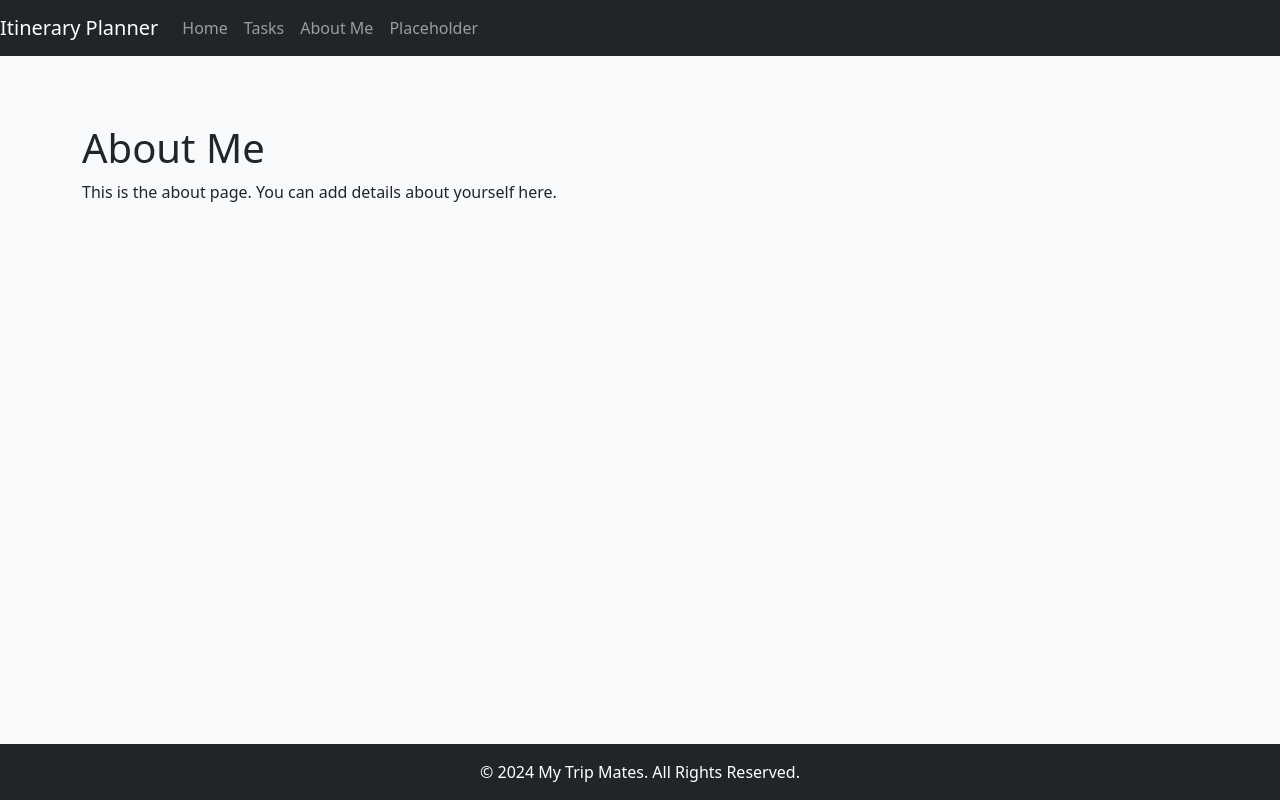
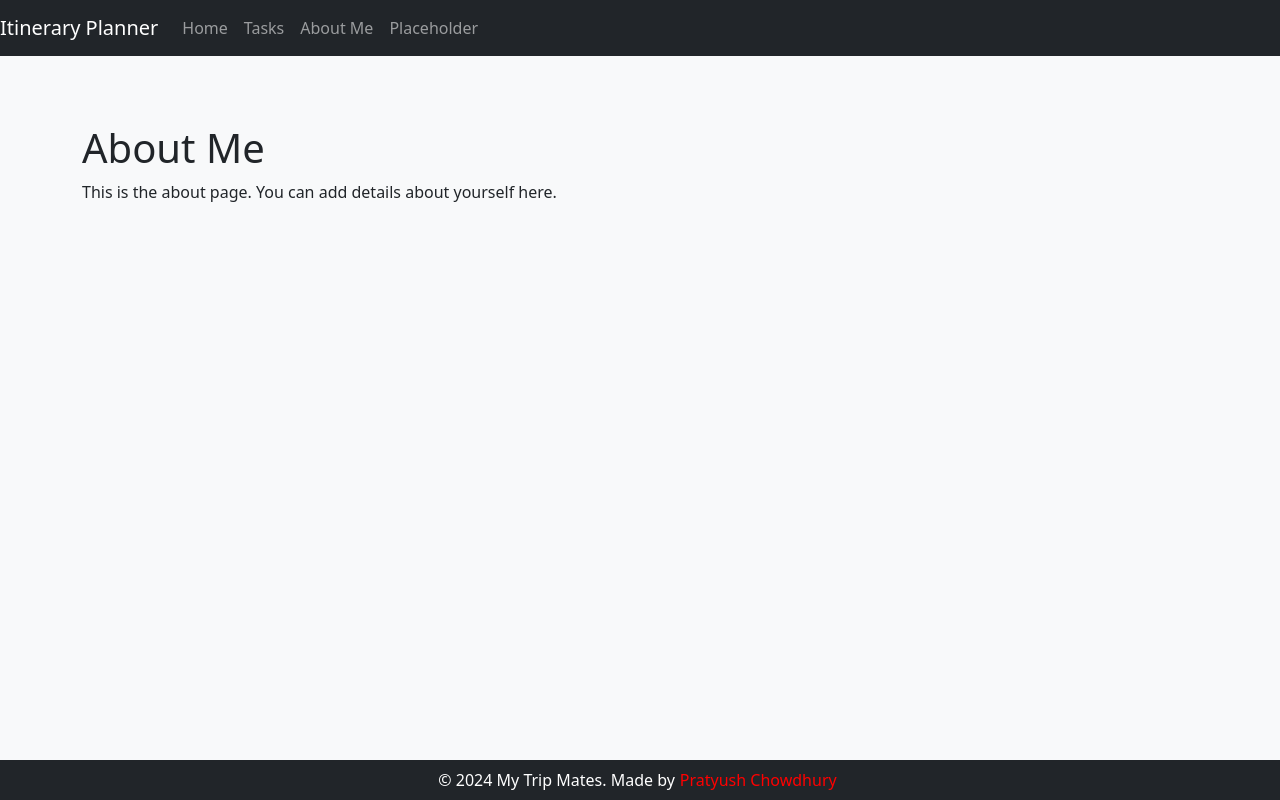
Before and after one commit to pratsingit/JotJourney, a React (Create React App) app: page /about in a window 1280 px wide. Built offline with nearby package versions, Linux system fonts and the light colour scheme.

Commit message:
final footer

```diff
--- a/src/components/Footer.js
+++ b/src/components/Footer.js
@@ -2,12 +2,20 @@ import React from 'react';
 import { Container, Row, Col } from 'react-bootstrap';
 
 const Footer = () => {
-  return (
-    <footer className="bg-dark text-white py-3 mt-auto">
+    const linkStyle = {
+        color: 'red',
+        marginRight: '5px',
+        marginLeft: '5px',
+        textDecoration: 'none',
+      };
+
+    return (
+    <footer className="bg-dark text-white py-2 mt-auto">
       <Container>
         <Row>
           <Col className="text-center">
-            &copy; 2024 My Trip Mates. All Rights Reserved.
+            &copy; 2024 My Trip Mates. Made by
+            <a href="https://www.linkedin.com/in/pratyushchowdhury/" style={linkStyle}>Pratyush Chowdhury</a>
           </Col>
         </Row>
       </Container>
```
